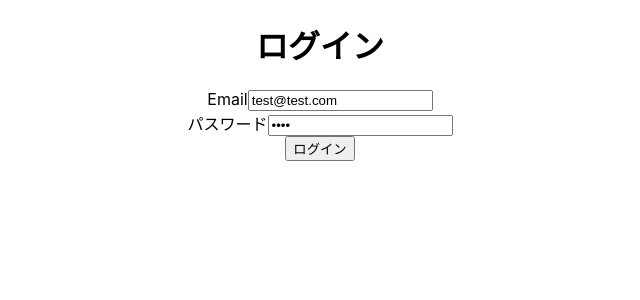
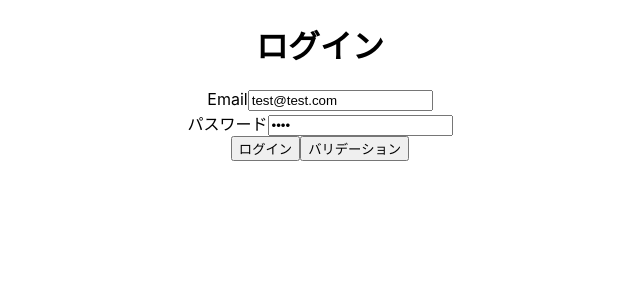
Before and after one commit to KosukeYamaguchi/react-practice-01, a React (Create React App) app: page / in a window 1280 px wide. Shown: the top 300 px of the page, without its empty margins (320-960 px from the left). Built offline with nearby package versions, Linux system fonts and the light colour scheme.

Commit message:
useFormからtriggerを取得して、trigger使用で手動でのバリデーションの実施

```diff
--- a/src/App.tsx
+++ b/src/App.tsx
@@ -7,11 +7,9 @@ function App(){
     password:string
   }
 
-  const {register, handleSubmit, formState: { errors }} = useForm<FormInputs>({
+  const {register, handleSubmit, formState: { errors }, trigger} = useForm<FormInputs>({
     criteriaMode: 'all',
     defaultValues: {email: 'test@test.com', password: 'pass'},
-    mode: 'onSubmit',
-    reValidateMode: 'onSubmit'
   });
 
   const onSubmit = (data: any) => console.log(data);
@@ -55,6 +53,7 @@ function App(){
         </div>
         <div>
           <button type='submit'>ログイン</button>
+          <button type='button' onClick={() => trigger('email')}>バリデーション</button>
         </div>
       </form>
     </div>
```
